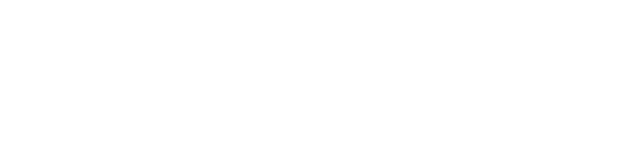
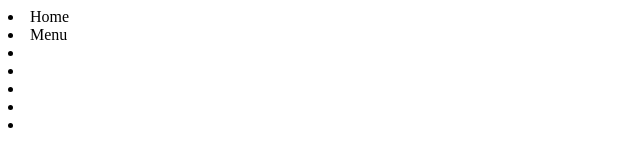
Before and after one commit to DanteTerry/recipe-app, a plain HTML site: page index.html in a window 1280 px wide. Shown: the whole page, without its empty margins (0-640 px from the left). Drawn offline with Linux system fonts and the light colour scheme.

Commit message:
changes in html page

```diff
--- a/index.html
+++ b/index.html
@@ -8,6 +8,17 @@
     <title>Document</title>
   </head>
   <body>
+    <header>
+      <nav>
+        <li>Home</li>
+        <li>Menu</li>
+        <li></li>
+        <li></li>
+        <li></li>
+        <li></li>
+        <li></li>
+      </nav>
+    </header>
     <script src="/script.js" defer></script>
   </body>
 </html>
```
